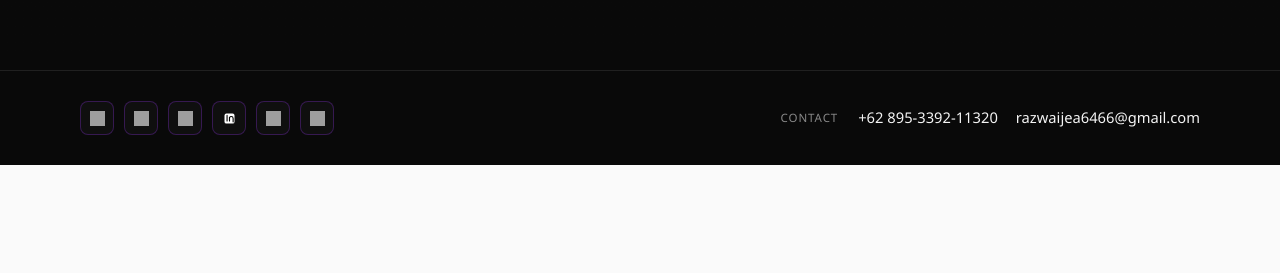
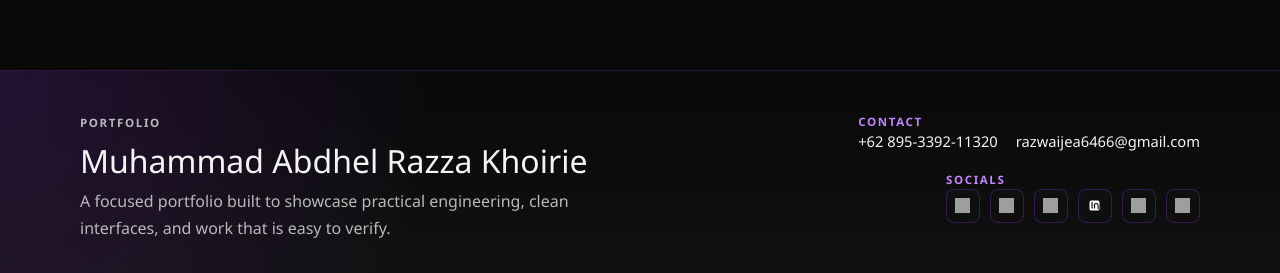
Before and after one commit to BigManRazwa/Portofolio-Razzzzzwa, a React (Vite) app in the folder client/: page / in a window 1280 px wide. Shown: the part 3246-3519 px from the top of the page. Before the commit the page ends 3411 px from the top, so only its background shows below. Built offline with nearby package versions, Linux system fonts and the light colour scheme; no server answers; grey boxes are pictures that could not be loaded.

Commit message:
fix: update active footer and project repo actions

```diff
--- a/client/src/App.css
+++ b/client/src/App.css
@@ -823,10 +823,19 @@
   background: #0c0c0c;
 }
 
+.project-carousel-actions {
+  position: absolute;
+  right: 12px;
+  bottom: 12px;
+  z-index: 11;
+  display: flex;
+  align-items: center;
+  gap: 10px;
+  flex-wrap: wrap;
+  justify-content: flex-end;
+}
+
 .project-carousel-visit-btn {
-  position: absolute;
-  bottom: 12px;
-  right: 12px;
   padding: 8px 14px;
   border-radius: 8px;
   background: rgba(147, 51, 234, 0.9);
@@ -842,7 +851,11 @@
   display: inline-flex;
   align-items: center;
   justify-content: center;
-  z-index: 11;
+}
+
+.project-carousel-visit-btn--repo {
+  background: rgba(18, 18, 18, 0.92);
+  border-color: rgba(255, 255, 255, 0.16);
 }
 
 .project-carousel-visit-btn:hover {
@@ -947,18 +960,54 @@
 }
 
 .portfolio-footer {
-  background: #090909;
+  background:
+    radial-gradient(circle at top left, rgba(147, 51, 234, 0.18), transparent 34%),
+    linear-gradient(180deg, #090909 0%, #111111 100%);
   color: #cecece;
-  padding: 30px 0;
-  border-top: 1px solid #202020;
+  padding: 42px 0 34px;
+  border-top: 1px solid rgba(147, 51, 234, 0.14);
 }
 
 .footer-shell {
-  display: flex;
-  align-items: center;
-  justify-content: space-between;
-  gap: 16px;
-  flex-wrap: wrap;
+  display: grid;
+  grid-template-columns: minmax(0, 1.15fr) minmax(0, 0.85fr);
+  gap: 28px;
+  align-items: start;
+}
+
+.footer-brand-block {
+  display: grid;
+  gap: 10px;
+  max-width: 58ch;
+}
+
+.footer-brand-block h2 {
+  margin: 0;
+  color: #f4f4f4;
+  font-size: clamp(1.35rem, 3vw, 2rem);
+  line-height: 1.1;
+}
+
+.footer-brand-block p {
+  margin: 0;
+  color: #b9b9b9;
+  line-height: 1.7;
+}
+
+.footer-kicker,
+.footer-meta-label {
+  margin: 0;
+  text-transform: uppercase;
+  letter-spacing: 0.14em;
+  font-size: 0.72rem;
+  color: var(--accent-light);
+  font-weight: 600;
+}
+
+.footer-meta-grid {
+  display: grid;
+  gap: 18px;
+  justify-items: end;
 }
 
 .footer-socials {
@@ -999,15 +1048,6 @@
   flex-wrap: wrap;
 }
 
-.footer-contacts::before {
-  content: 'Contact';
-  margin-right: 2px;
-  color: #888;
-  letter-spacing: 0.08em;
-  text-transform: uppercase;
-  font-size: 0.72rem;
-}
-
 .footer-contacts a {
   color: #f4f4f4;
   text-decoration: none;
@@ -1077,8 +1117,11 @@
   }
 
   .footer-shell {
-    flex-direction: column;
-    align-items: flex-start;
+    grid-template-columns: 1fr;
+  }
+
+  .footer-meta-grid {
+    justify-items: start;
   }
 }
 
--- a/client/src/App.jsx
+++ b/client/src/App.jsx
@@ -464,6 +464,25 @@ const handleSecretSoundTap = () => {
 
       <footer className="portfolio-footer" id="contact">
         <div className="container footer-shell">
+          <div className="footer-brand-block">
+            <p className="footer-kicker">Portfolio</p>
+            <h2>Muhammad Abdhel Razza Khoirie</h2>
+            <p>
+              A focused portfolio built to showcase practical engineering, clean interfaces, and work that is easy to verify.
+            </p>
+          </div>
+
+          <div className="footer-meta-grid">
+            <div>
+              <p className="footer-meta-label">Contact</p>
+              <div className="footer-contacts">
+                <a href={content.footer?.phoneHref || CONTACT.phoneHref}>{content.footer?.phoneDisplay || CONTACT.phoneDisplay}</a>
+                <a href={content.footer?.emailHref || CONTACT.emailHref}>{content.footer?.emailDisplay || CONTACT.emailDisplay}</a>
+              </div>
+            </div>
+
+            <div>
+              <p className="footer-meta-label">Socials</p>
               <div className="footer-socials" aria-label="Social links">
                 {FOOTER_SOCIALS.map((social) => (
                   <a
@@ -478,10 +497,7 @@ const handleSecretSoundTap = () => {
                   </a>
                 ))}
               </div>
-
-          <div className="footer-contacts">
-            <a href={content.footer?.phoneHref || CONTACT.phoneHref}>{content.footer?.phoneDisplay || CONTACT.phoneDisplay}</a>
-            <a href={content.footer?.emailHref || CONTACT.emailHref}>{content.footer?.emailDisplay || CONTACT.emailDisplay}</a>
+            </div>
           </div>
         </div>
       </footer>
--- a/client/src/components/ProjectCarousel.jsx
+++ b/client/src/components/ProjectCarousel.jsx
@@ -72,7 +72,7 @@ function ProjectCarousel({ projects }) {
                   <ChevronRight size={18} />
                 </button>
               </div>
-              <div style={{ display: 'flex', gap: '0.5rem' }}>
+              <div className="project-carousel-actions">
                 {project.url && (
                   <a
                     href={project.url}
@@ -80,6 +80,7 @@ function ProjectCarousel({ projects }) {
                     rel="noopener noreferrer"
                     className="project-carousel-visit-btn"
                     aria-label={`Visit ${project.title}`}
+                    style={{ position: 'relative', inset: 'auto' }}
                   >
                     Visit
                   </a>
@@ -89,9 +90,9 @@ function ProjectCarousel({ projects }) {
                     href={project.gitRepoUrl}
                     target="_blank"
                     rel="noopener noreferrer"
-                    className="project-carousel-visit-btn"
-                    style={{ display: 'flex', alignItems: 'center', gap: '0.35rem', justifyContent: 'center' }}
+                    className="project-carousel-visit-btn project-carousel-visit-btn--repo"
                     aria-label={`View ${project.title} repository`}
+                    style={{ position: 'relative', inset: 'auto', gap: '0.35rem' }}
                   >
                     <Github size={16} /> Repo
                   </a>
```
Lines whose indentation alone changed are shown as unchanged.
